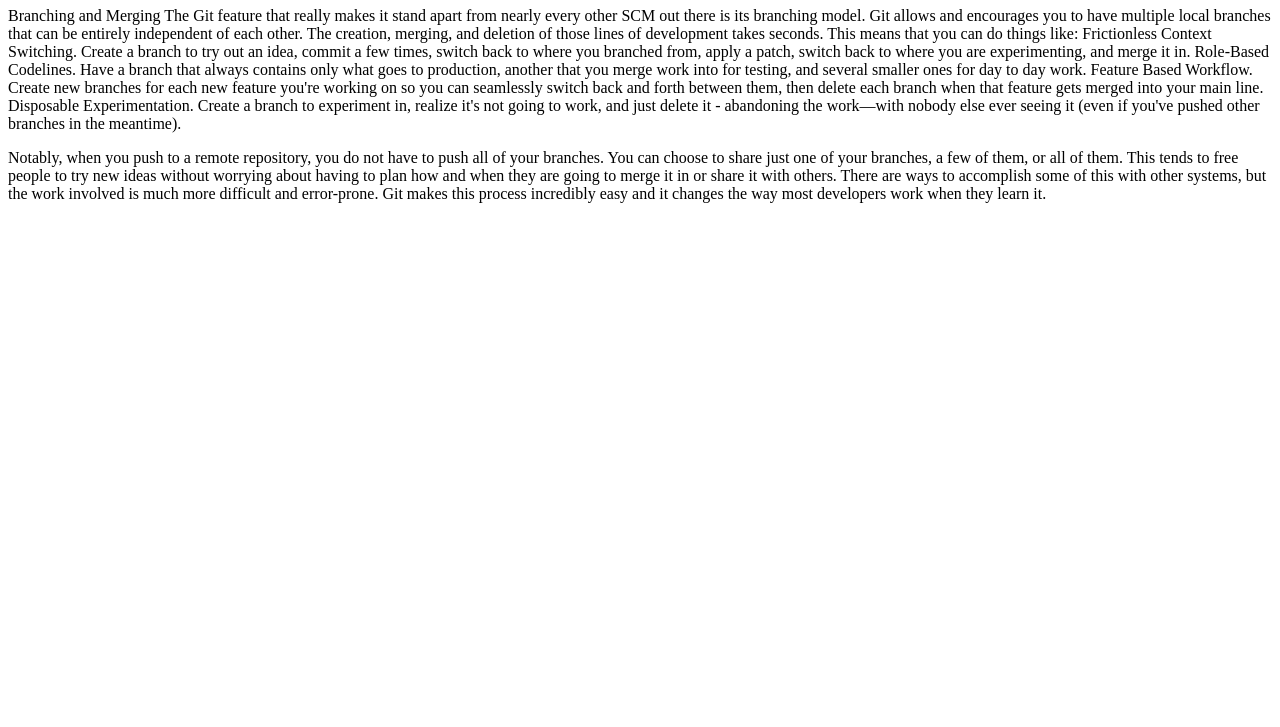
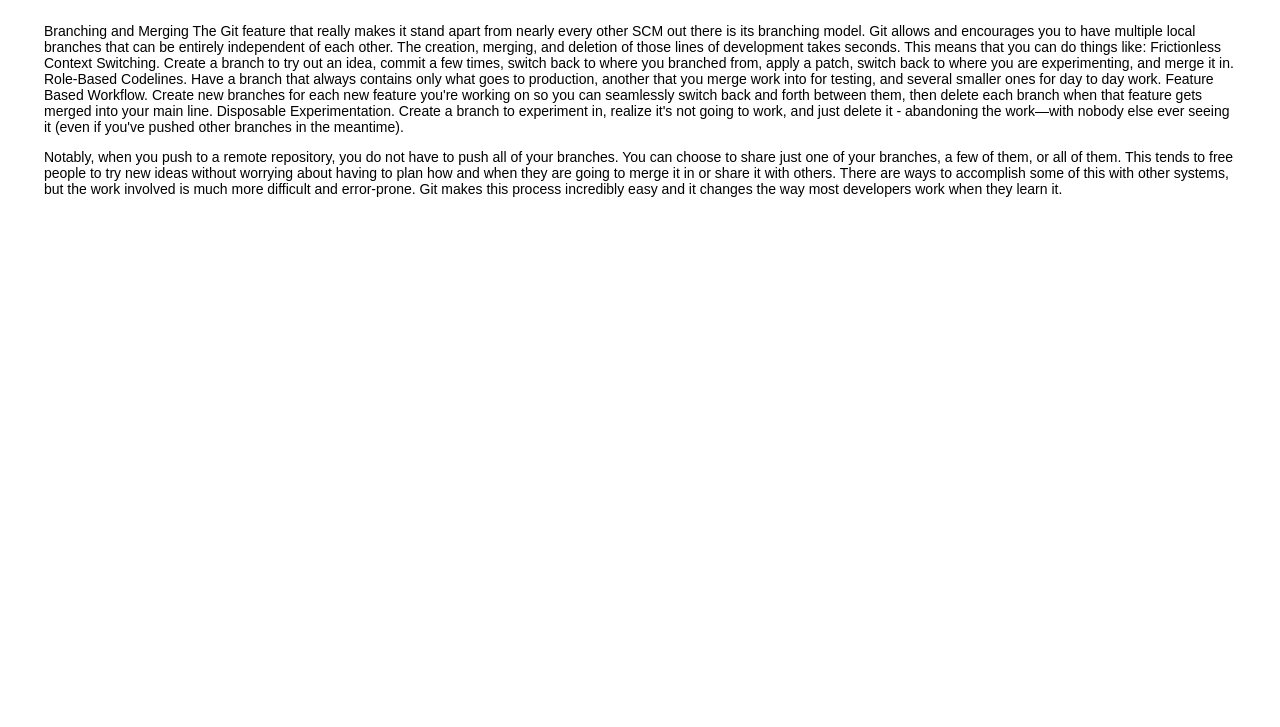
Before and after one commit to Gordiann/git, a plain HTML site: page index.html in a window 1280 px wide. Shown: the part 73-800 px from the top of the page. Drawn offline with Linux system fonts and the light colour scheme.

Commit message:
style.css was added

```diff
--- a/index.html
+++ b/index.html
@@ -4,6 +4,7 @@
     <meta charset="UTF-8" />
     <meta name="viewport" content="width=device-width, initial-scale=1.0" />
     <meta http-equiv="X-UA-Compatible" content="ie=edge" />
+    <link rel="stylesheet" href="style.css" />
     <title>About Git</title>
   </head>
   <body>
--- /dev/null
+++ b/style.css
@@ -0,0 +1,5 @@
+body {
+    font-family: Arial, Helvetica, sans-serif;
+    font-size: 14px;
+    padding: 18px 36px;
+}
```
